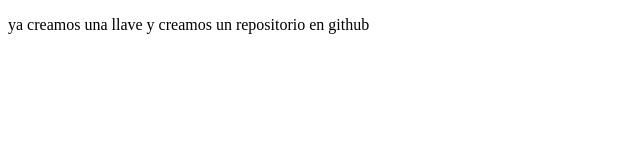
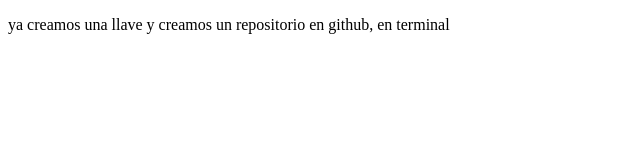
Before and after one commit to unchao/proyectoDemoCursoPrework, a plain HTML site: page index.html in a window 1280 px wide. Shown: the full height of the page, 0-640 px from the left. Drawn offline with Linux system fonts and the light colour scheme.

Commit message:
lo mismo pero en terminal

```diff
--- a/index.html
+++ b/index.html
@@ -8,7 +8,7 @@
 </head>
 <body>
     <p>
-        ya creamos una llave y creamos un repositorio en github
+        ya creamos una llave y creamos un repositorio en github, en terminal
     </p>
 </body>
 </html>
```
